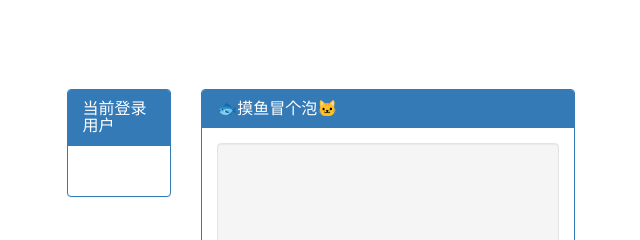
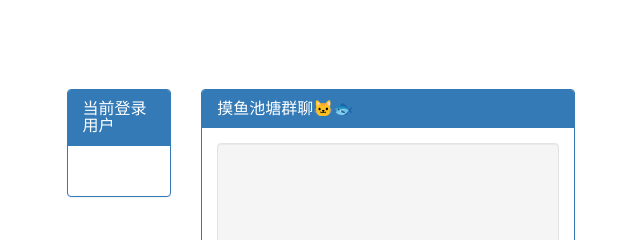
Before and after one commit to leonhom/agu-talk-demo, a plain HTML site: page src/main/resources/templates/index.html in a window 1280 px wide. Shown: the top 240 px of the page, 319-959 px from the left. Drawn offline with nearby package versions, Linux system fonts and the light colour scheme.

Commit message:
摸鱼池塘更新

```diff
--- a/src/main/resources/templates/index.html
+++ b/src/main/resources/templates/index.html
@@ -2,7 +2,7 @@
 <html lang="en">
 <head>
     <meta charset="UTF-8">
-    <title>agu-talk</title>
+    <title>摸鱼池塘🐱🐟</title>
 
     <!-- 新 Bootstrap 核心 CSS 文件 -->
     <link href="https://cdn.staticfile.org/twitter-bootstrap/3.3.7/css/bootstrap.min.css" rel="stylesheet">
@@ -90,7 +90,7 @@
         <div class="col-md-9">
             <div class="panel panel-primary">
                 <div class="panel-heading">
-                    <h3 class="panel-title" id="talktitle">🐟摸鱼冒个泡🐱</h3>
+                    <h3 class="panel-title" id="talktitle">摸鱼池塘群聊🐱🐟</h3>
                 </div>
                 <div class="panel-body">
                     <div class="well" id="log-container" style="height:400px;overflow-y:scroll">
```
